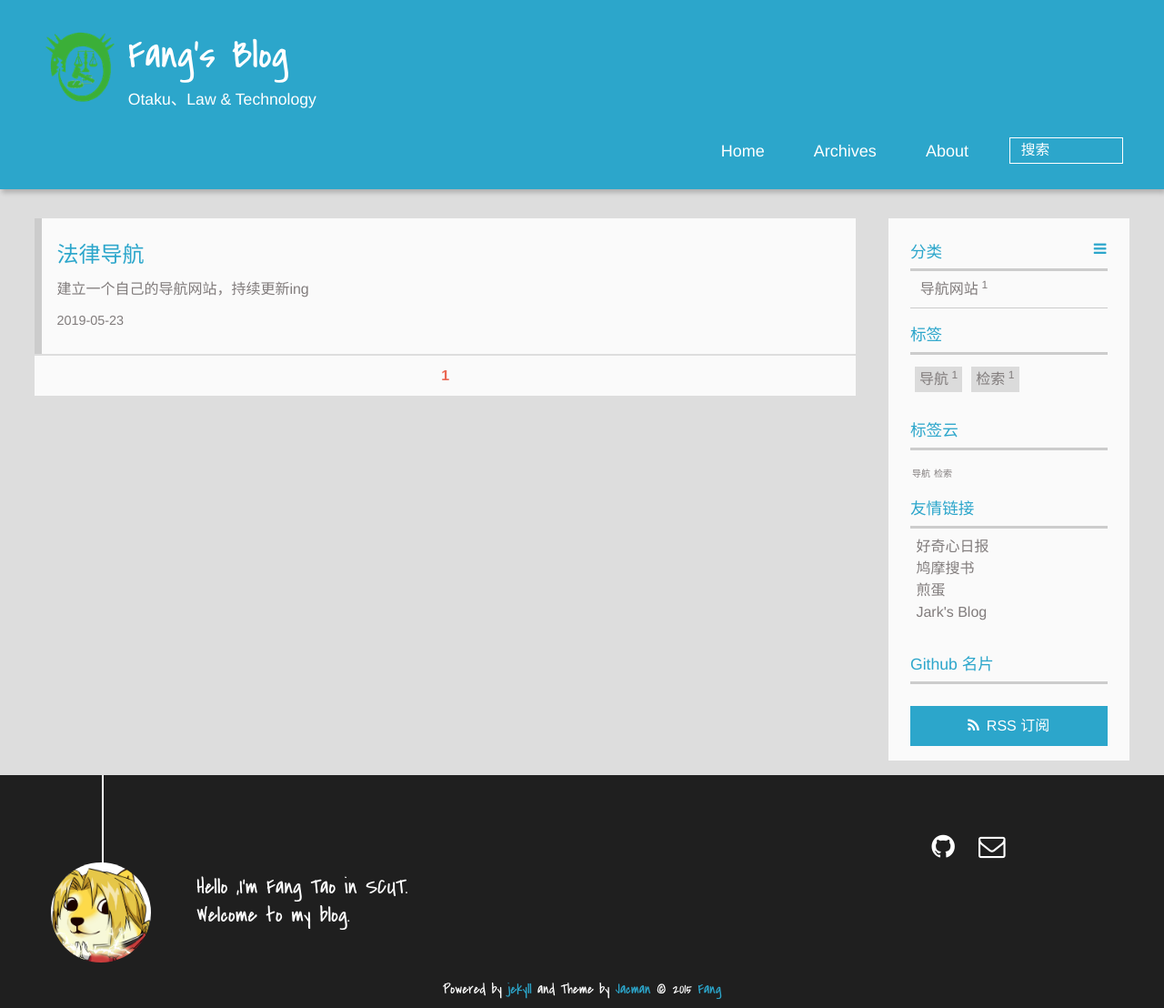
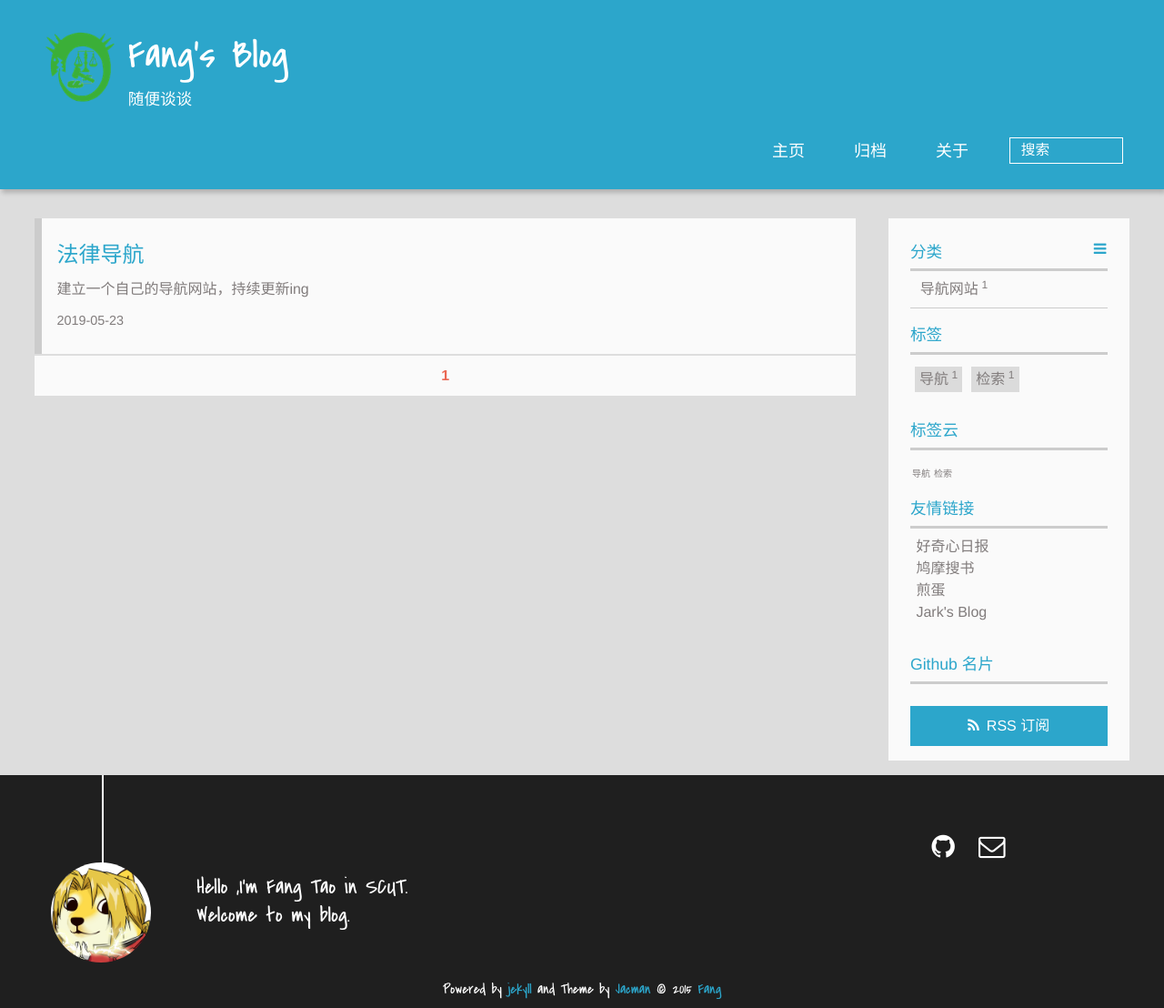
Before and after one commit to yagao95/github_pages_test, a Jekyll site: the page built from index.html, in a window 1280 px wide. Shown: the whole page at 91% size. Built offline with Jekyll 4.4.1, drawn with Linux system fonts in a browser that asks for light colours; a script that is not in the unit is left out; the list of posts is cut into pages by our own code; some of the changed lines change nothing that is shown.

Commit message:
Update _config.yml

```diff
--- a/_config.yml
+++ b/_config.yml
@@ -29,7 +29,7 @@ paginate: 20
 
 #### Site
 title : Fang's Blog
-tagline: Otaku、Law & Technology
+tagline: 随便谈谈
 assets: /assets
 url:
 baseurl:
@@ -39,9 +39,9 @@ language: zh-CN    ## blog site languages: en, zh-CN, zh-TW, de
 
 #### Menu
 menu:
-  Home: /
-  Archives: /archives
-  About: /about
+  主页: /
+  归档: /archives
+  关于: /about
 ## you can create `tags` and `categories` folders (I had created them already).
 ## And create a `index.md` file in each of them.
 ## set `front-matter`as
```
